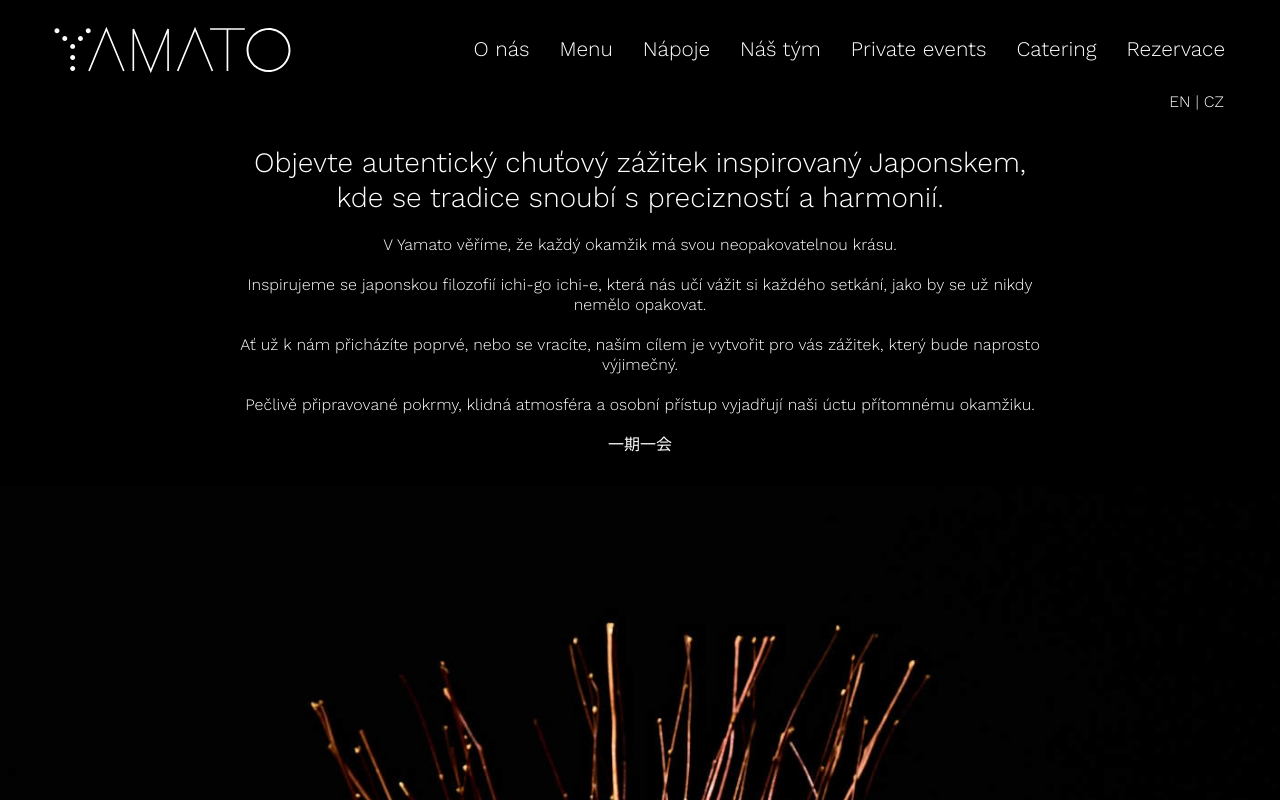
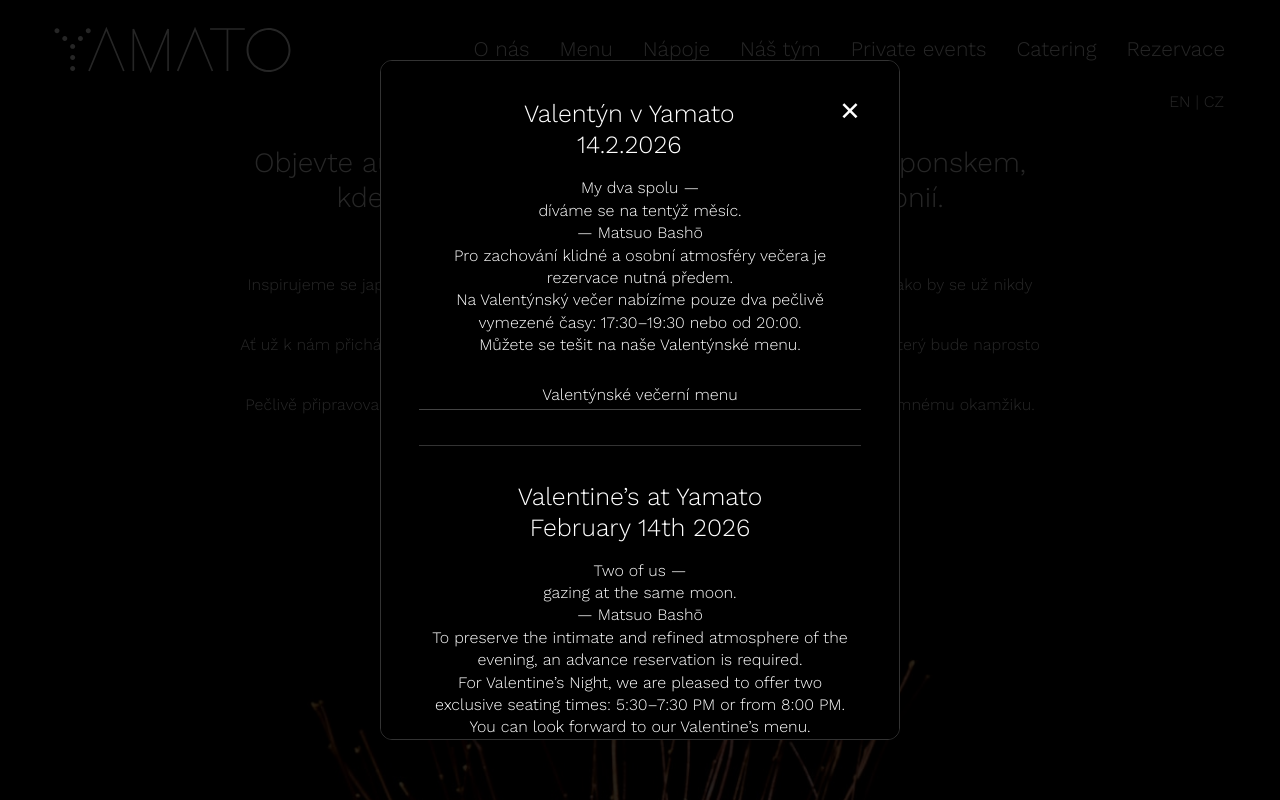
Before and after one commit to OlgaVich/Yamato-main, an Eleventy site: page cs/index.html in a window 1280 px wide. Shown: the top 800 px of the page. Built offline with nearby package versions, Linux system fonts and the light colour scheme; Eleventy itself is replaced by a stand-in of ours; files that its build step writes are made by us from their sources.

Commit message:
valentyn

```diff
--- a/cs/index.html
+++ b/cs/index.html
@@ -3,7 +3,7 @@
 title: "Yamato Prague"
 description: "Objevte autentický chuťový zážitek inspirovaný Japonskem, kde se tradice snoubí s precizností a harmonií. V Yamato věříme, že každý okamžik má svou neopakovatelnou krásu. Inspirujeme se japonskou filozofií ichi-go ichi-e."
 ---
-<!-- cookies banner
+<!-- cookies banner-->
 <span id="close"></span>
 
 <div class="yamato-popup">
@@ -11,72 +11,41 @@
     <a href="#close" class="yamato-popup__close">✕</a>
 
 
-    <h2 class="yamato-popup__title">Tyto Vánoce budeme s Vámi</h2>
+    <h2 class="yamato-popup__title">Valentýn v Yamato<br>14.2.2026</h2>
     <p class="yamato-popup__text">
-      Během vánočních svátků máme upravenou otevírací dobu a speciální servis.<br>
-      12:00 - 15:00 & 17:30 - 22:00 poslední rezervaci akceptujeme ve 20:00 <br><br>
-      24., 25. a 26. prosince se můžete těšit na naše Vánoční menu.
+      My dva spolu — <br>
+      díváme se na tentýž měsíc. <br>
+      — Matsuo Bashō<br>
+      Pro zachování klidné a osobní atmosféry večera je rezervace nutná předem.<br>
+      Na Valentýnský večer nabízíme pouze dva pečlivě vymezené časy: 17:30–19:30 nebo od 20:00.<br>
+      Můžete se tešit na naše Valentýnské menu.
     </p>
 
     <div class="yamato-popup__links">
-      <a href="/downloads/vanoce-obed.pdf" target="_blank">Vánoční obědové menu</a>
-      <a href="/downloads/vanoce-vecer.pdf" target="_blank">Vánoční večerní menu</a>
-    </div>
-
-    <hr class="yamato-popup__divider">
-
-
-    <h2 class="yamato-popup__title">This Christmas We Are Here for You</h2>
-    <p class="yamato-popup__text">
-      During the Christmas holidays, we will operate with adjusted opening hours
-      and special service.<br>
-      12 PM - 3 PM & 5:30 PM - 10 PM last resevation akcepted at 8PM<br><br>
-      On December 24th, 25th and 26th, you can look forward to our Christmas menus.
-    </p>
-
-    <div class="yamato-popup__links">
-      <a href="/downloads/christmas-lunch.pdf" target="_blank">Christmas Lunch Menu</a>
-      <a href="/downloads/christmas-dinner.pdf" target="_blank">Christmas Dinner Menu</a>
-    </div>
-  </div>
-</div>
-
-<span id="close"></span>
-
-<div class="yamato-popup">
-  <div class="yamato-popup__window">
-    <a href="#close" class="yamato-popup__close">✕</a>
-
-
-    <h2 class="yamato-popup__title">Silvestrovská večeře v Yamato</h2>
-    <p class="yamato-popup__text">
-      Zveme Vás k silvestrovské večeři v klidné a elegantní atmosféře restaurace Yamato. Připravili jsme pro Vás speciální silvestrovské menu inspirované japonskou kuchyní a sezónními surovinami.<br>
-      otevírací doba 31.12.: 12:00 - 15:00 & 17:30 - 22:00 <br> poslední rezervaci akceptujeme ve 20:00 <br><br>
-
-    </p>
-
-    <div class="yamato-popup__links">
-      <a href="/downloads/silvestr.pdf" target="_blank">SILVESTROVSKÉ MENU</a>
+      <a href="/downloads/valentyn.pdf" target="_blank">Valentýnské večerní menu</a>
 
     </div>
 
     <hr class="yamato-popup__divider">
 
 
-    <h2 class="yamato-popup__title">New Year’s Eve dinner in Yamato</h2>
+    <h2 class="yamato-popup__title">Valentine’s at Yamato<br>February 14th 2026</h2>
     <p class="yamato-popup__text">
-      We invite you to enjoy a New Year’s Eve dinner in the calm and elegant atmosphere of Yamato.
-We have prepared a special New Year’s Eve menu inspired by Japanese cuisine and seasonal ingredients.<br>
-Opening hours on December 31: 12:00–15:00 & 17:30–22:00 <br>
-Last reservation accepted at 20:00.<br><br>
+      Two of us —<br>
+      gazing at the same moon.<br>
+      — Matsuo Bashō<br>
+
+      To preserve the intimate and refined atmosphere of the evening, an advance reservation is required.<br>
+      For Valentine’s Night, we are pleased to offer two exclusive seating times: 5:30–7:30 PM or from 8:00 PM.<br>
+      You can look forward to our Valentine’s menu.
     </p>
 
     <div class="yamato-popup__links">
-      <a href="/downloads/nye.pdf" target="_blank">NEW YEAR’S EVE MENU</a>
-
+      <a href="/downloads/christmas-dinner.pdf" target="_blank">Valentine’s Dinner Menu</a>
     </div>
   </div>
-</div> -->
+</div>
+
 
 
 
```
Also changed, not shown: 9 other files.
